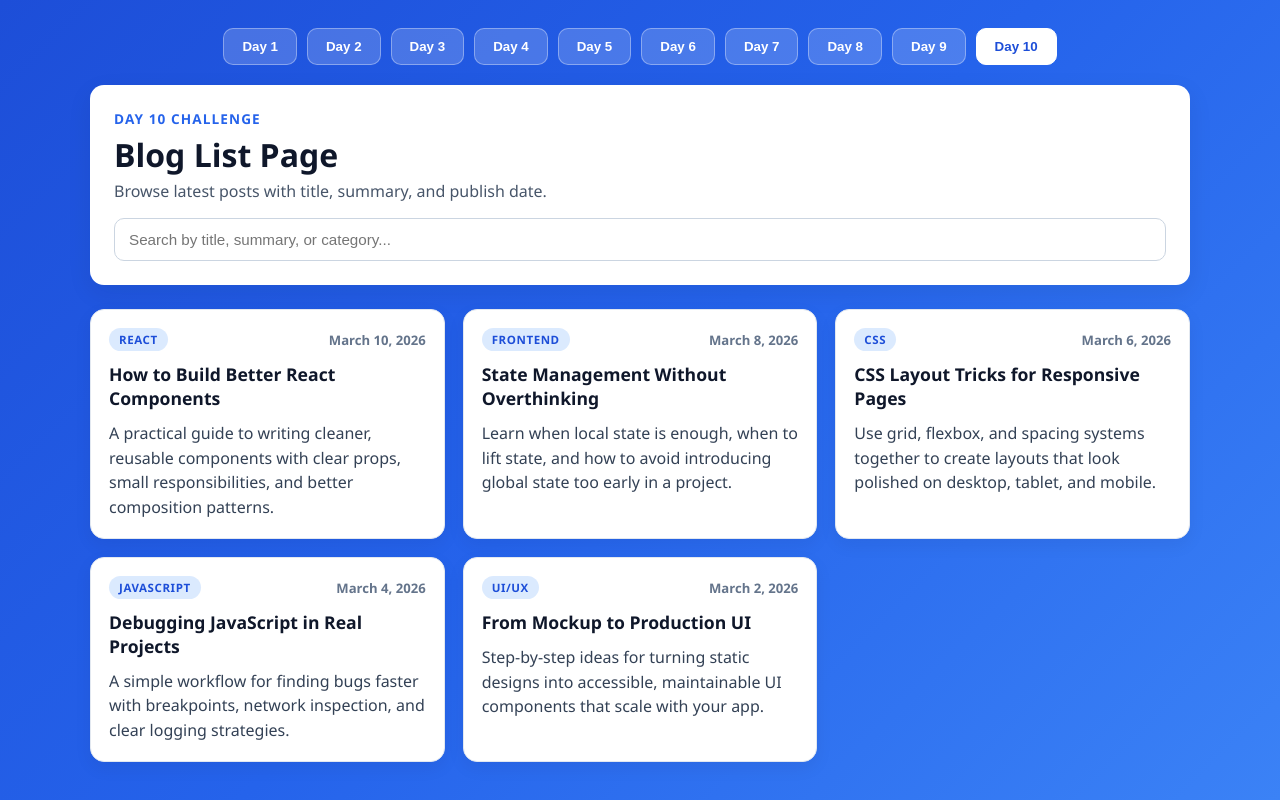
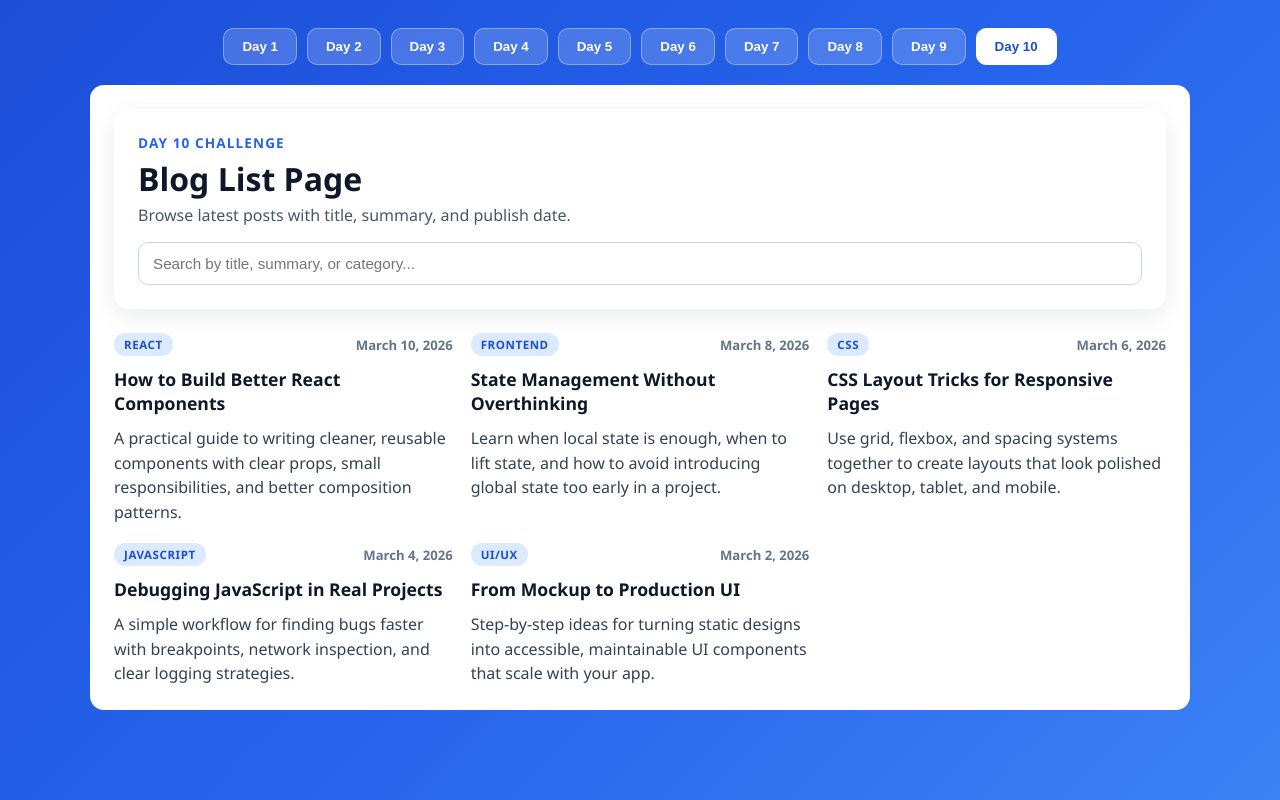
Before and after one commit to Satheesan-R/30-days-react-challenge, a React (Create React App) app: page / in a window 1280 px wide. Built offline with nearby package versions, Linux system fonts and the light colour scheme.

Commit message:
updatew the css for the Blog list page

```diff
--- a/src/Day10Blog_ListPage/BlogListPage.css
+++ b/src/Day10Blog_ListPage/BlogListPage.css
@@ -3,6 +3,9 @@
 	margin: 0 auto;
 	color: #0f172a;
 	font-family: "Segoe UI", Tahoma, Geneva, Verdana, sans-serif;
+	background: #ffffff;
+	border-radius: 14px;
+	padding: 24px;
 }
 
 .blog-header {
@@ -52,14 +55,6 @@
 	display: grid;
 	grid-template-columns: repeat(3, minmax(0, 1fr));
 	gap: 18px;
-}
-
-.blog-card {
-	background: #ffffff;
-	border-radius: 14px;
-	padding: 18px;
-	border: 1px solid #e2e8f0;
-	box-shadow: 0 6px 18px rgba(15, 23, 42, 0.06);
 }
 
 .blog-meta {
```
